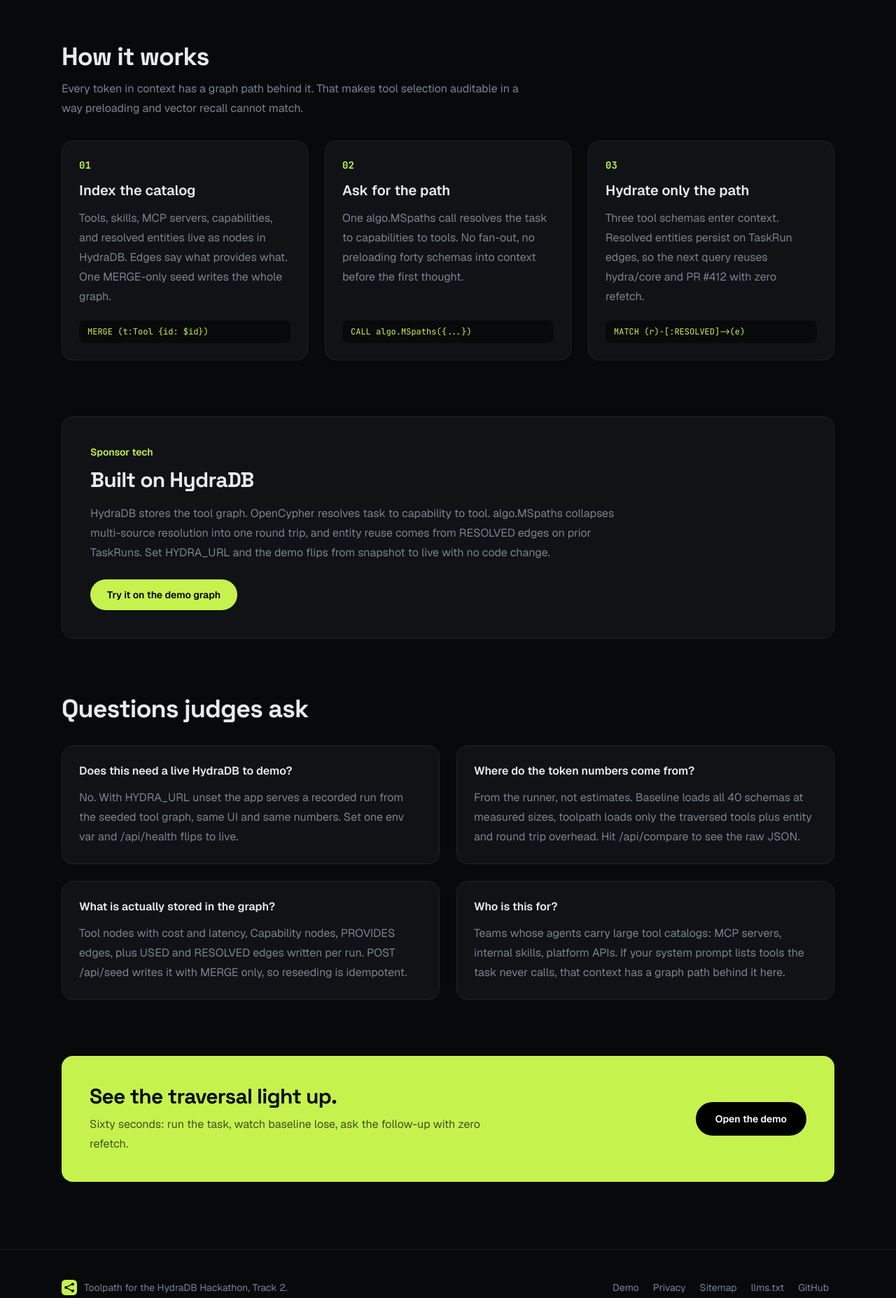
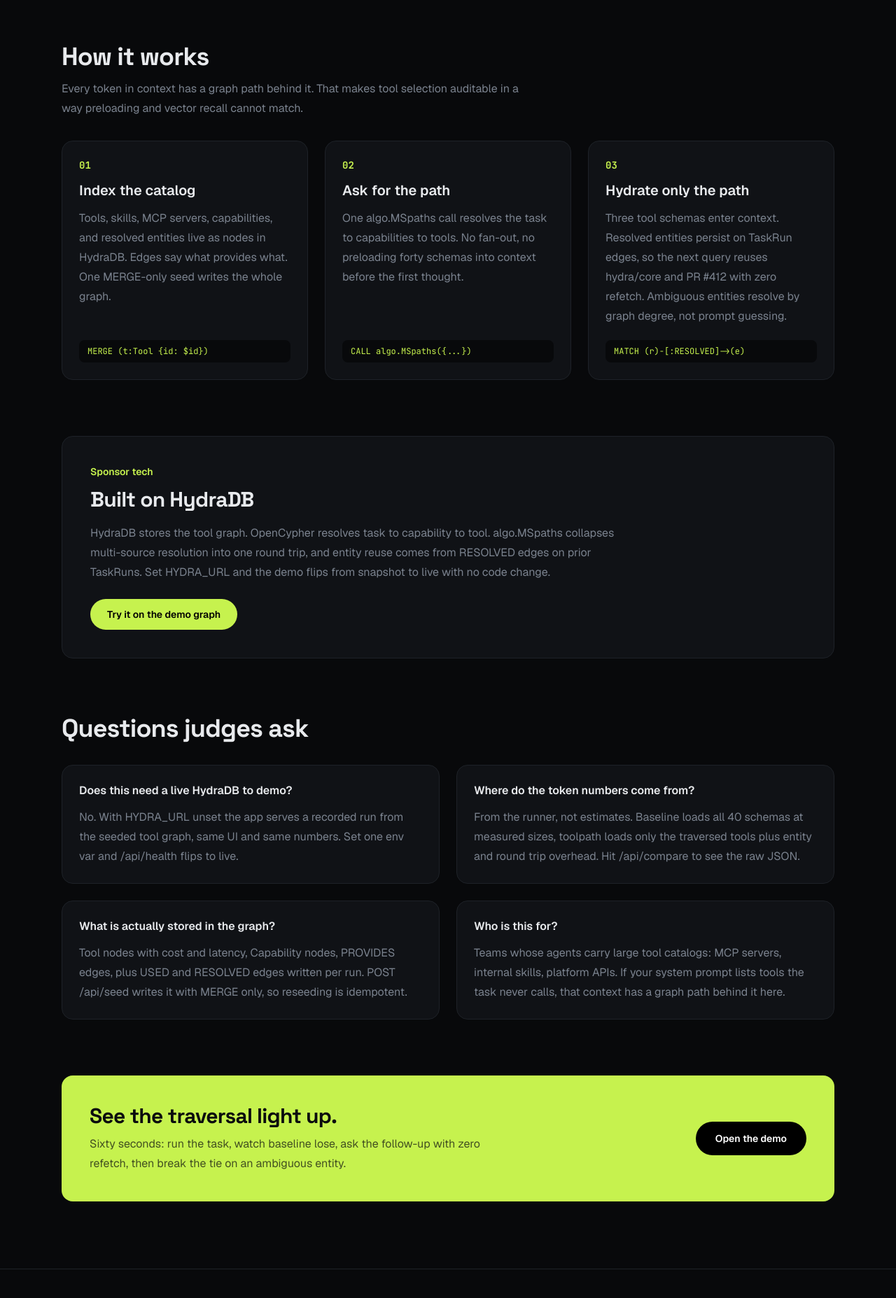
Before and after one commit to Sketchify-Dev/toolpath, a Next.js app: page / in a window 1280 px wide. Shown: the part 831-2686 px from the top of the page at 70% size. Built offline with nearby package versions, Linux system fonts and the light colour scheme.

Commit message:
Toolpath: landing reflects tie-break and full demo arc
- How it works step 03 closes the loop: reuse plus degree tie-break.
- CTA describes the three-beat demo judges actually get.

```diff
--- a/app/page.tsx
+++ b/app/page.tsx
@@ -25,7 +25,7 @@ const STEPS = [
   {
     n: "03", // taste-skill-ignore: numbered steps in a sequence, not decoration
     title: "Hydrate only the path",
-    body: "Three tool schemas enter context. Resolved entities persist on TaskRun edges, so the next query reuses hydra/core and PR #412 with zero refetch.",
+    body: "Three tool schemas enter context. Resolved entities persist on TaskRun edges, so the next query reuses hydra/core and PR #412 with zero refetch. Ambiguous entities resolve by graph degree, not prompt guessing.",
     code: "MATCH (r)-[:RESOLVED]->(e)",
   },
 ];
@@ -365,7 +365,7 @@ export default function Home() {
                 </h2>
                 <p className="mt-2 max-w-xl leading-7 opacity-70">
                   Sixty seconds: run the task, watch baseline lose, ask the follow-up
-                  with zero refetch.
+                  with zero refetch, then break the tie on an ambiguous entity.
                 </p>
               </div>
               <Link
```
